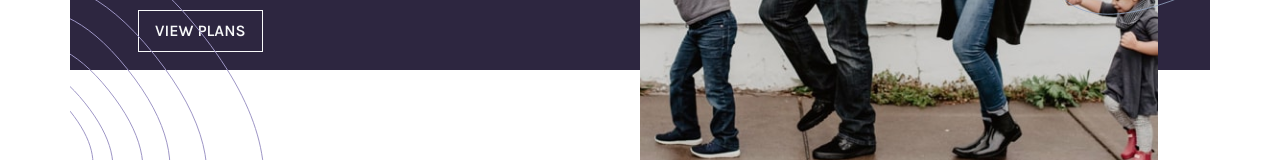
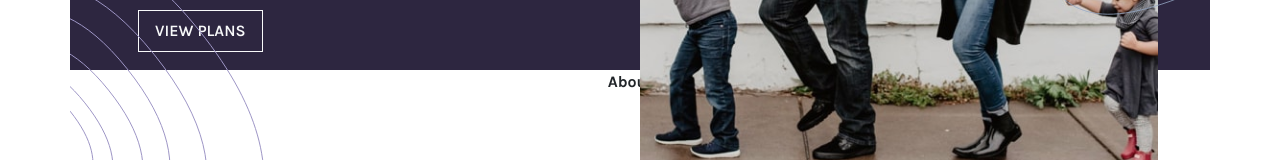
Before and after one commit to Sithu-Aung-Khant/insure-landing-page, a React (Vite) app: page / in a window 1280 px wide. Shown: the part 522-682 px from the top of the page. Built offline with nearby package versions, Linux system fonts and the light colour scheme; the HTML template or start-up script is replaced by a standard one.

Commit message:
Rename component from 'main' to 'intro' for better understanding

```diff
--- a/src/App.jsx
+++ b/src/App.jsx
@@ -2,16 +2,16 @@ import { useState } from 'react';
 import 'bootstrap/dist/css/bootstrap.min.css';
 import './App.css';
 import Navbar from './components/navbar/Navbar';
-import Main from './components/main/Main';
+import Intro from './components/intro/Intro';
 import Footer from './components/footer/Footer';
-import About from './components/about/About';
+import AboutUs from './components/about-us/AboutUs';
 
 function App() {
   return (
     <div>
       <Navbar />
-      <Main />
-      {/* <About /> */}
+      <Intro />
+      <AboutUs />
       {/* <Footer /> */}
     </div>
   );
--- /dev/null
+++ b/src/components/about-us/AboutUs.jsx
@@ -0,0 +1,8 @@
+import React from 'react';
+import './about-us.css';
+
+const AboutUs = () => {
+  return <div>AboutUs</div>;
+};
+
+export default AboutUs;
--- a/src/components/about/About.jsx
+++ /dev/null
@@ -1,8 +0,0 @@
-import React from 'react';
-import './about.css';
-
-const About = () => {
-  return <div>About</div>;
-};
-
-export default About;
--- a/src/components/main/Main.jsx
+++ b/src/components/intro/Intro.jsx
@@ -1,12 +1,12 @@
 import React from 'react';
-import './main.css';
+import './intro.css';
 import Container from 'react-bootstrap/Container';
 import Row from 'react-bootstrap/Row';
 import Col from 'react-bootstrap/Col';
 import Image from 'react-bootstrap/Image';
 import Copy from './copy/Copy';
 
-const Main = () => {
+const Intro = () => {
   return (
     <>
       <Container className="copy-container p-xxl-6">
@@ -34,4 +34,4 @@ const Main = () => {
   );
 };
 
-export default Main;
+export default Intro;
```
Also changed, not shown: src/components/about-us/about-us.css (added), src/components/intro/copy/Copy.jsx (renamed from src/components/main/copy/Copy.jsx), src/components/intro/copy/copy.css (renamed from src/components/main/copy/copy.css), src/components/intro/intro.css (renamed from src/components/main/main.css).
